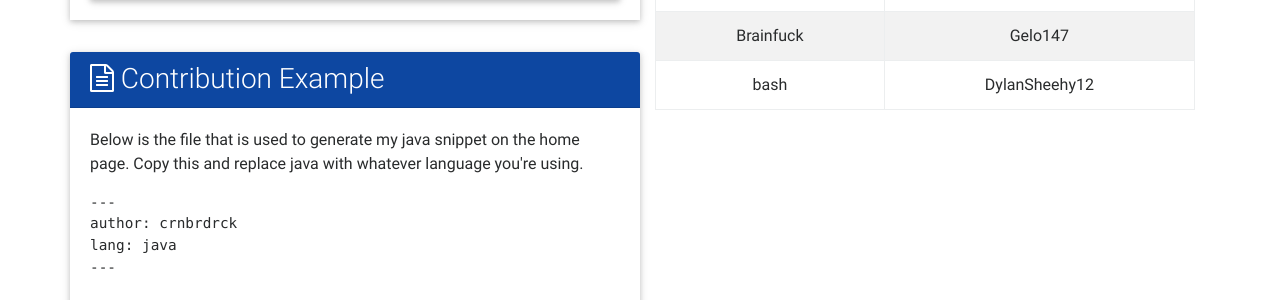
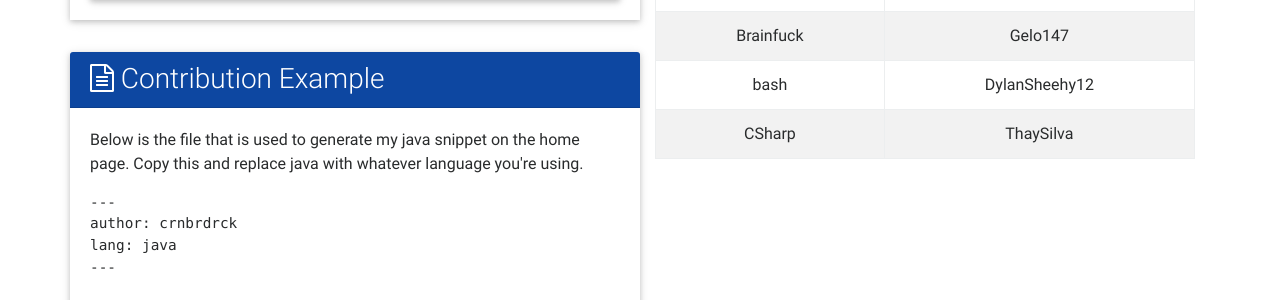
Before and after one commit to freyamade/hello.world, a Jekyll site: the page built from CONTRIBUTION.md, in a window 1280 px wide. Shown: the part 535-835 px from the top of the page. Built offline with Jekyll 4.4.1, drawn with Linux system fonts in a browser that asks for light colours; nearby versions of some CDN libraries.

Commit message:
Update CONTRIBUTION.md

```diff
--- a/CONTRIBUTION.md
+++ b/CONTRIBUTION.md
@@ -12,3 +12,4 @@ permalink: /contrib/
 |    io    |    hero24    |
 |Brainfuck |    Gelo147   |
 |   bash   |DylanSheehy12 |
+|  CSharp  |   ThaySilva  |
```
